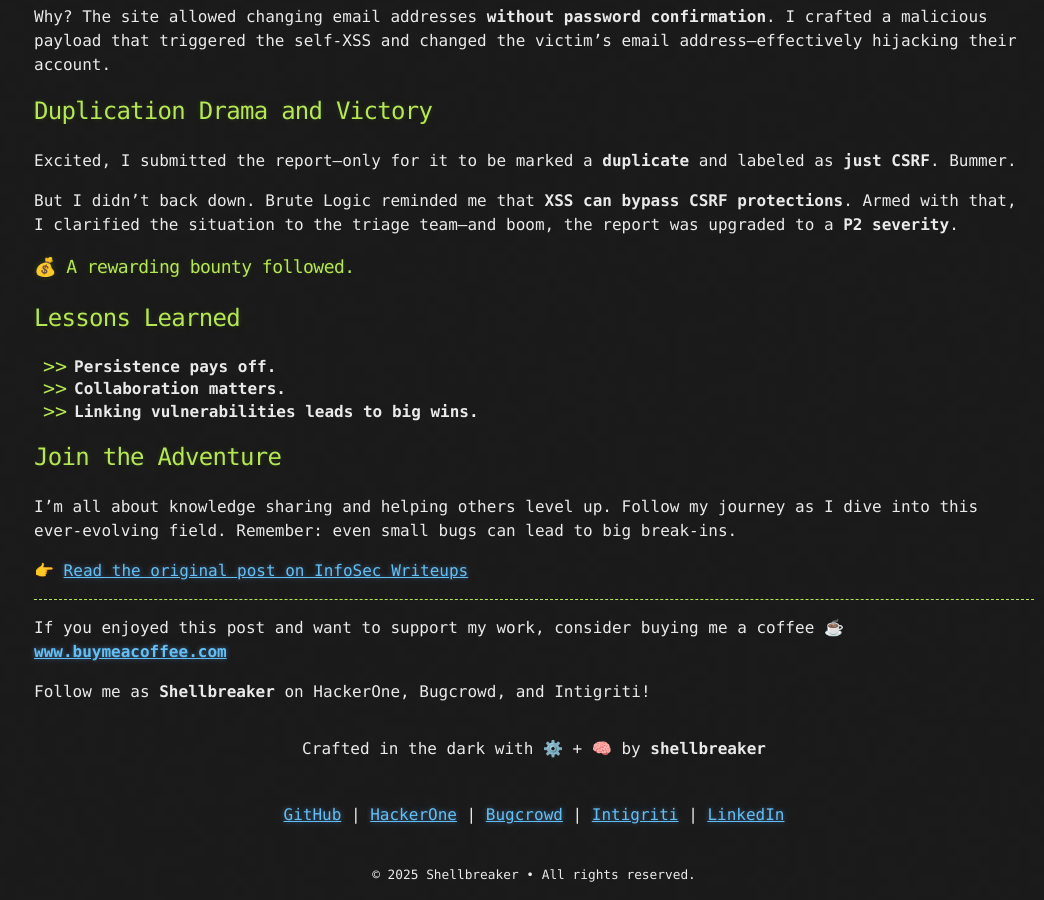
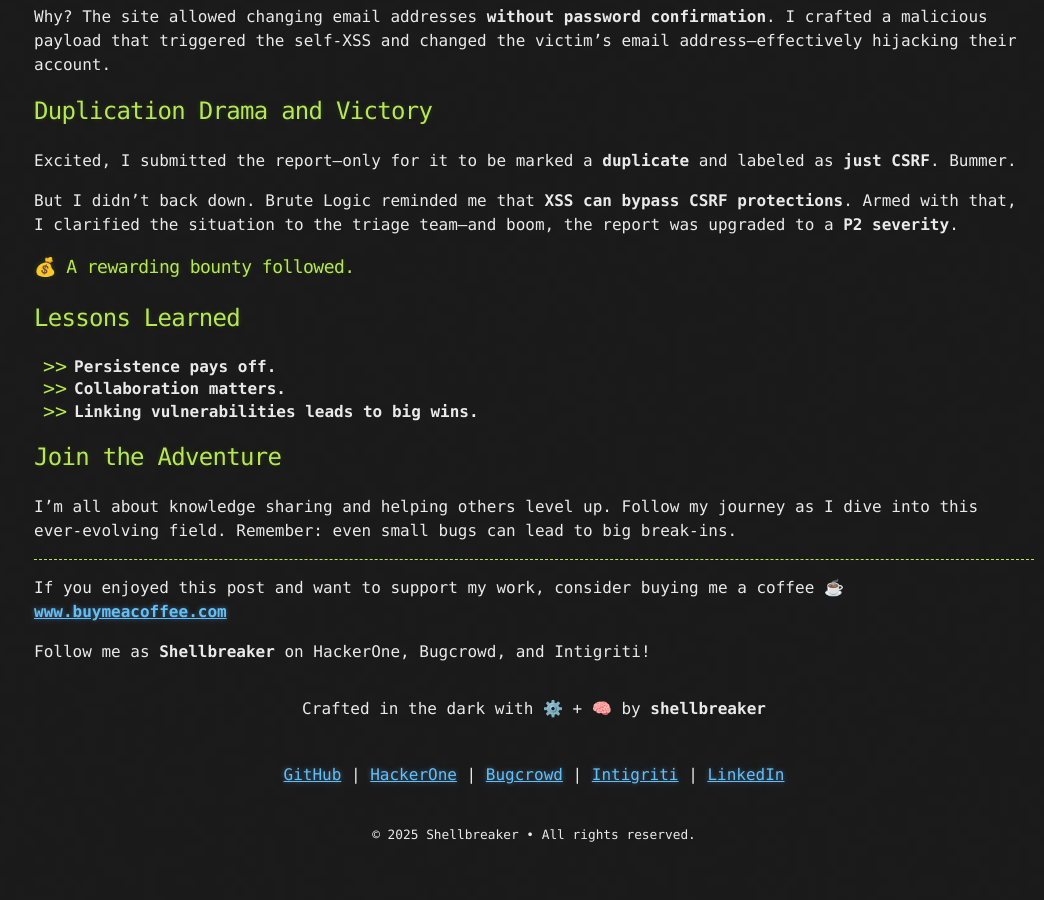
Before and after one commit to bhaveshraj336/bhaveshraj336.github.io, a Jekyll site: the page built from _posts/2025-04-07-duplicate-csrf-to-account-takeover.md, in a window 1280 px wide and 900 px high, scrolled down 891 px. Shown: the whole window, without its empty margins (106-1150 px from the left). Built offline with Jekyll 4.4.1, drawn with Linux system fonts in a browser that asks for light colours; after the commit the page ends 1751 px from its top, so only the background shows below that.

Commit message:
Update 2025-04-07-duplicate-csrf-to-account-takeover.md

```diff
--- a/_posts/2025-04-07-duplicate-csrf-to-account-takeover.md
+++ b/_posts/2025-04-07-duplicate-csrf-to-account-takeover.md
@@ -45,8 +45,6 @@ But I didn’t back down. Brute Logic reminded me that **XSS can bypass CSRF pro
 
 I’m all about knowledge sharing and helping others level up. Follow my journey as I dive into this ever-evolving field. Remember: even small bugs can lead to big break-ins.
 
-👉 [Read the original post on InfoSec Writeups](https://infosecwriteups.com/duplicate-csrf-leads-to-26c1ddc71dc5)
-
 ---
 
 If you enjoyed this post and want to support my work, consider buying me a coffee ☕️
```
